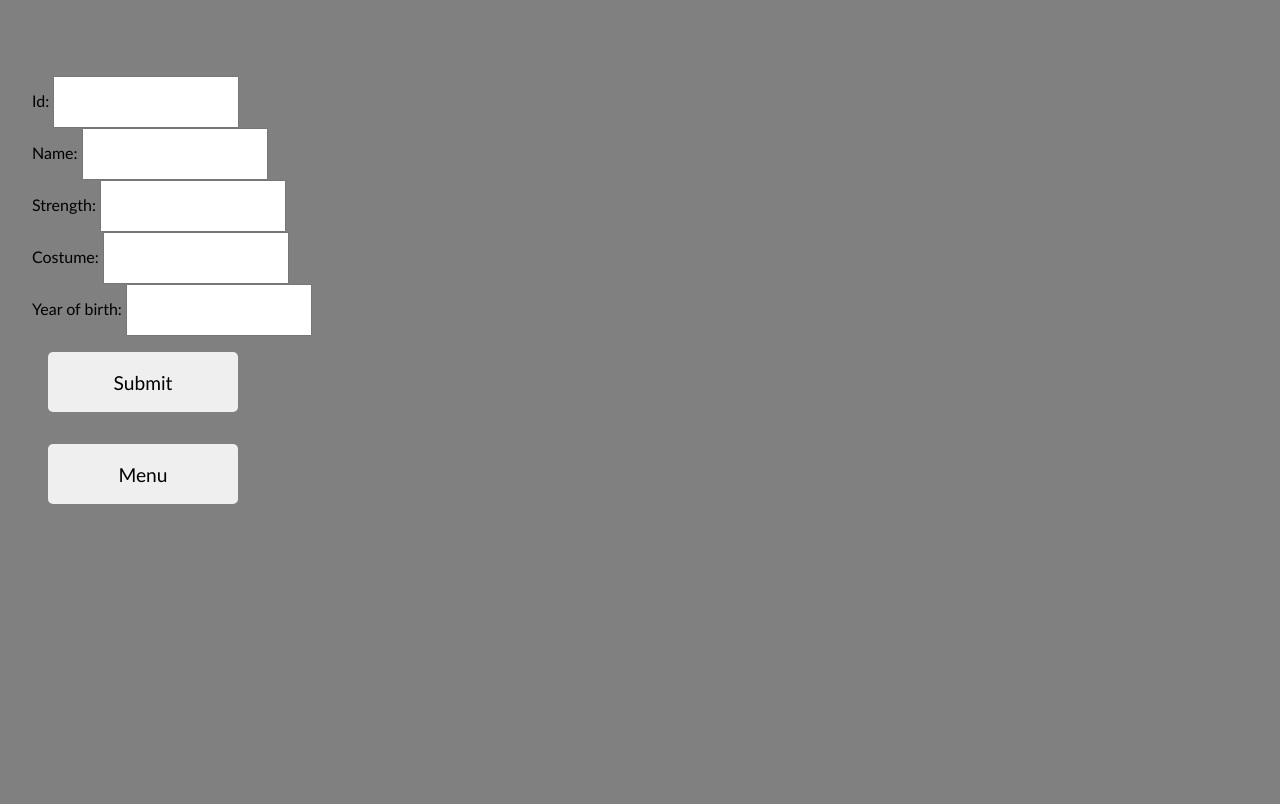
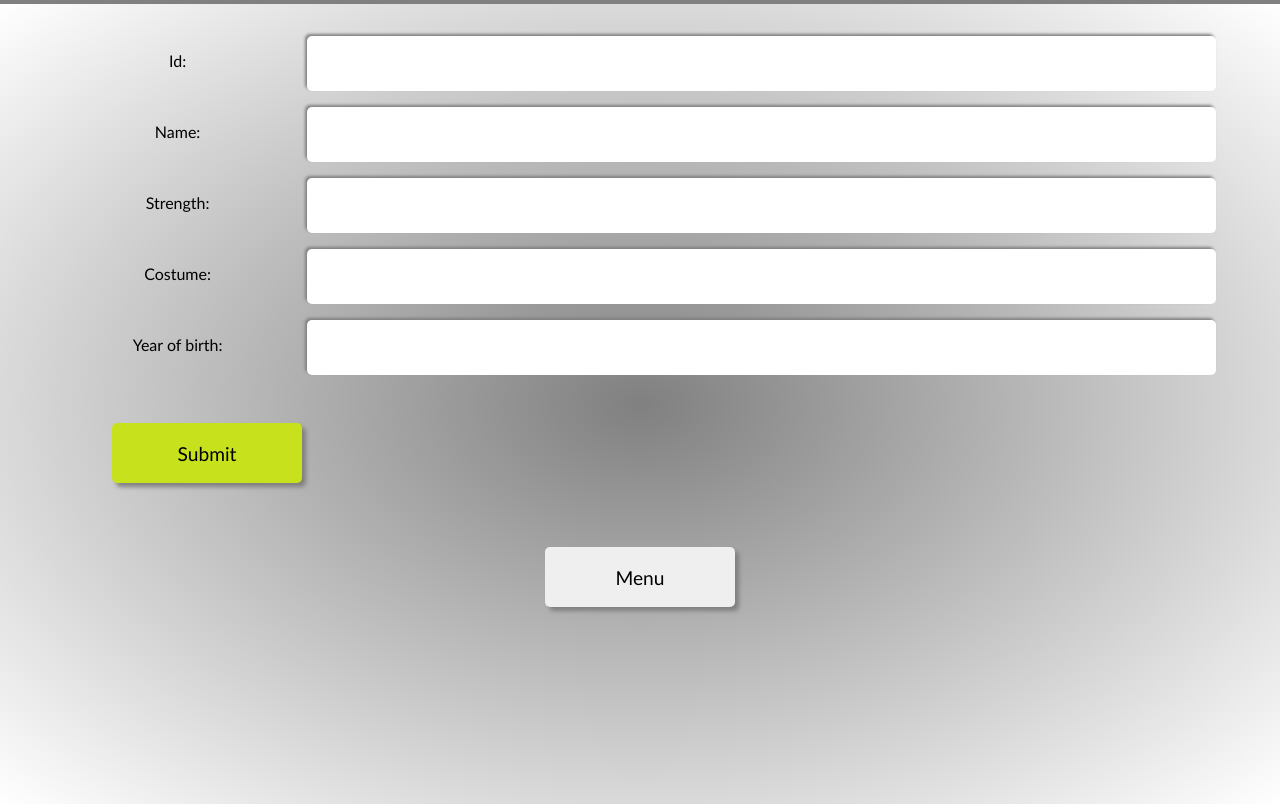
Before and after one commit to andorjamb/superheros, a website: page superheroSPA/public/pages/updateSuperhero.html in a window 1280 px wide. Shown: the part 116-920 px from the top of the page. Before the commit the page ends 800 px from the top, so only its background shows below. Drawn offline with Linux system fonts and the light colour scheme.

Commit message:
modify css

```diff
--- a/superheroRestServer/storage/createDatabase.js
+++ b/superheroRestServer/storage/createDatabase.js
@@ -31,7 +31,7 @@ async function createDb(createStatements, adminPass) {
         host: createStatements.host,
         port: createStatements.port,
         user: createStatements.admin,
-        password: adminPass,
+        password: createStatements.adminPass,
         socketPath: createStatements.socketPath,
         allowPublicKeyRetrieval: createStatements.allowPublicKeyRetrieval,
     };
--- a/superheroSPA/public/pages/updateSuperhero.html
+++ b/superheroSPA/public/pages/updateSuperhero.html
@@ -15,25 +15,16 @@
     <main>
 
         <div class="fields">
-            <div>
-                <label>Id: <input type="text" id="heroID"></label>
-            </div>
-            <div>
-                <label>Name: <input type="text" id="name"></label>
-            </div>
-            <div>
-                <label>Strength: <input type="text" id="strength"></label>
-            </div>
-            <div>
-                <label>Costume: <input type="text" id="costume"></label>
-            </div>
-            <div>
-                <label>Year of birth: <input type="text" id="yearOfBirth"></label>
-            </div>
+            <label>Id:</label><input type="text" id="heroID">
+            <label>Name:</label> <input type="text" id="name">
+            <label>Strength:</label> <input type="text" id="strength">
+            <label>Costume:</label><input type="text" id="costume">
+            <label>Year of birth:</label><input type="text" id="yearOfBirth">
         </div>
-        <button id="submit">Submit</button>
+        <div class="submitButton"><button id="submit" class="submitButton">Submit</button></div>
         <div id="messagearea"></div>
-        <a href="/"><button>Menu</button></a>
+
+        <div class="menuButton"><a href="/"><button type="button">Menu</button></a></div>
     </main>
 
 
--- a/superheroSPA/public/styles/styles.css
+++ b/superheroSPA/public/styles/styles.css
@@ -16,12 +16,16 @@ header {
     display: flex;
     justify-content: center;
     align-items: center;
-    height: 20vh;
+    height: 15vh;
+    color: white;
 }
 
 main {
     margin: auto;
-    padding: 2rem;
+    padding: 2rem 4rem;
+    background-image: radial-gradient(at center, gray, white);
+    height: 100%;
+    position: relative;
 }
 
 button {
@@ -35,8 +39,22 @@ button {
     margin: 1rem;
 }
 
+div.menuButton {
+    display: flex;
+    justify-content: center;
+    align-items: center;
+}
+
 input {
-    padding: 1rem 0.5rem;
+    padding: 1rem;
+    border-radius: 5px;
+    font-size: larger;
+    border: none;
+    box-shadow: -2px -2px 3px grey;
+}
+
+label {
+    line-height: 50px;
     text-align: center;
 }
 
@@ -48,12 +66,44 @@ th {
     padding: 0.5rem 0.5rem;
 }
 
-label {
-    width: 200px;
-}
 
 .mainMenu {
     display: flex;
     flex-direction: column;
     align-items: center;
 }
+
+#hero {
+    height: 200px;
+    width: auto;
+    position: absolute;
+    top: 120px;
+    right: 70px;
+}
+
+.fields {
+    display: grid;
+    grid-template-columns: 1fr 4fr;
+    grid-template-rows: repeat(5, 1fr);
+    grid-gap: 1rem;
+}
+
+div.submitButton {
+    padding: 2rem;
+    align-content: left;
+}
+
+button.submitButton {
+    background-color: rgb(199, 225, 29);
+}
+
+button.submitButton:active {
+    background-color: rgb(239, 193, 57);
+}
+
+div.removeField,
+div.getField {
+    display: flex;
+    height: 50vh;
+
+}
```
Also changed, not shown: superheroSPA/menu.html (+2 -0 lines), superheroSPA/public/pages/addSuperhero.html (+7 -17 lines), superheroSPA/public/pages/allSuperheros.html (+1 -1 lines), superheroSPA/public/pages/oneSuperhero.html (+8 -8 lines), superheroSPA/public/pages/removeSuperhero.html (+7 -6 lines), superheroSPA/public/assets/hero.png (added).
